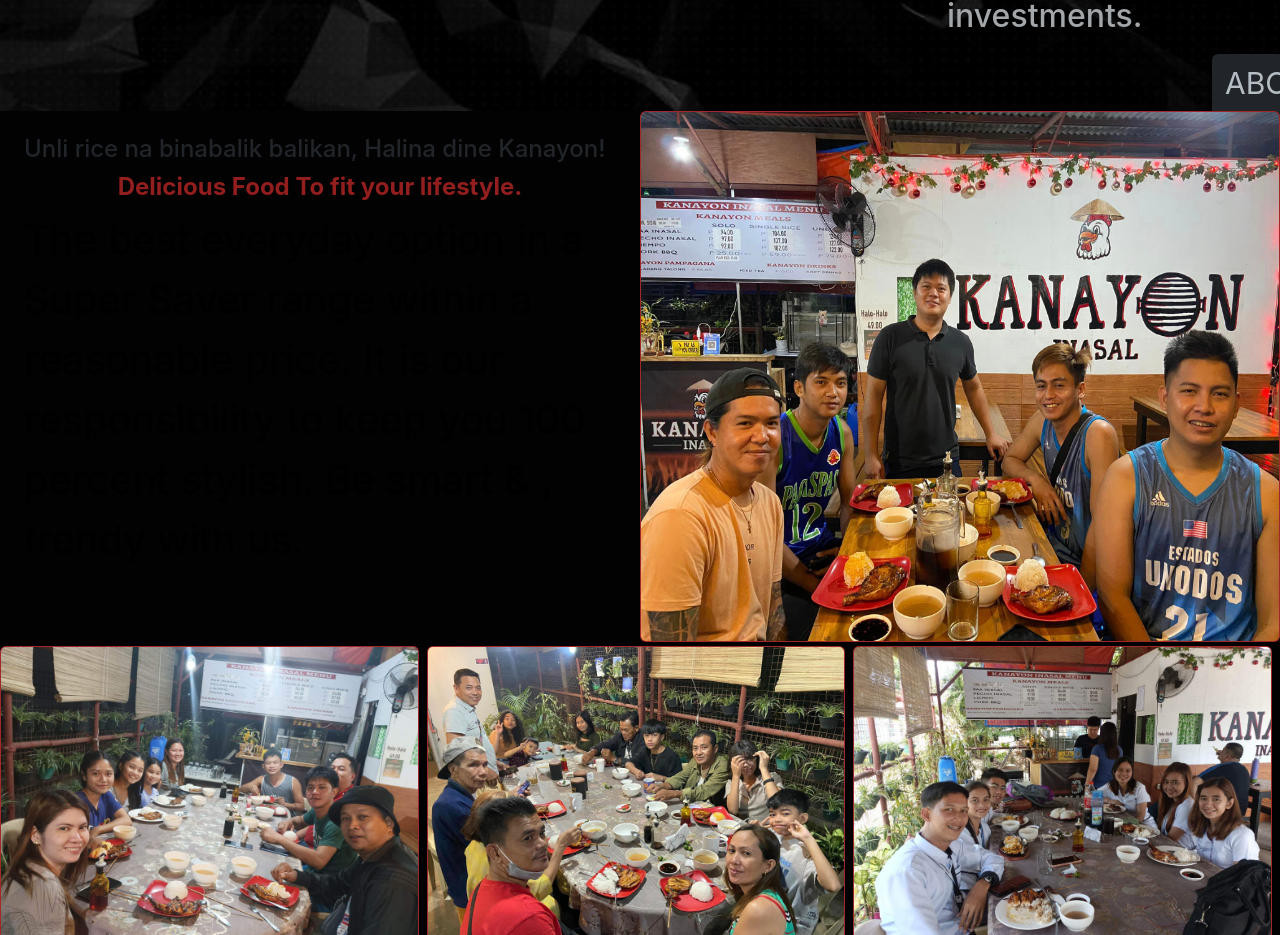
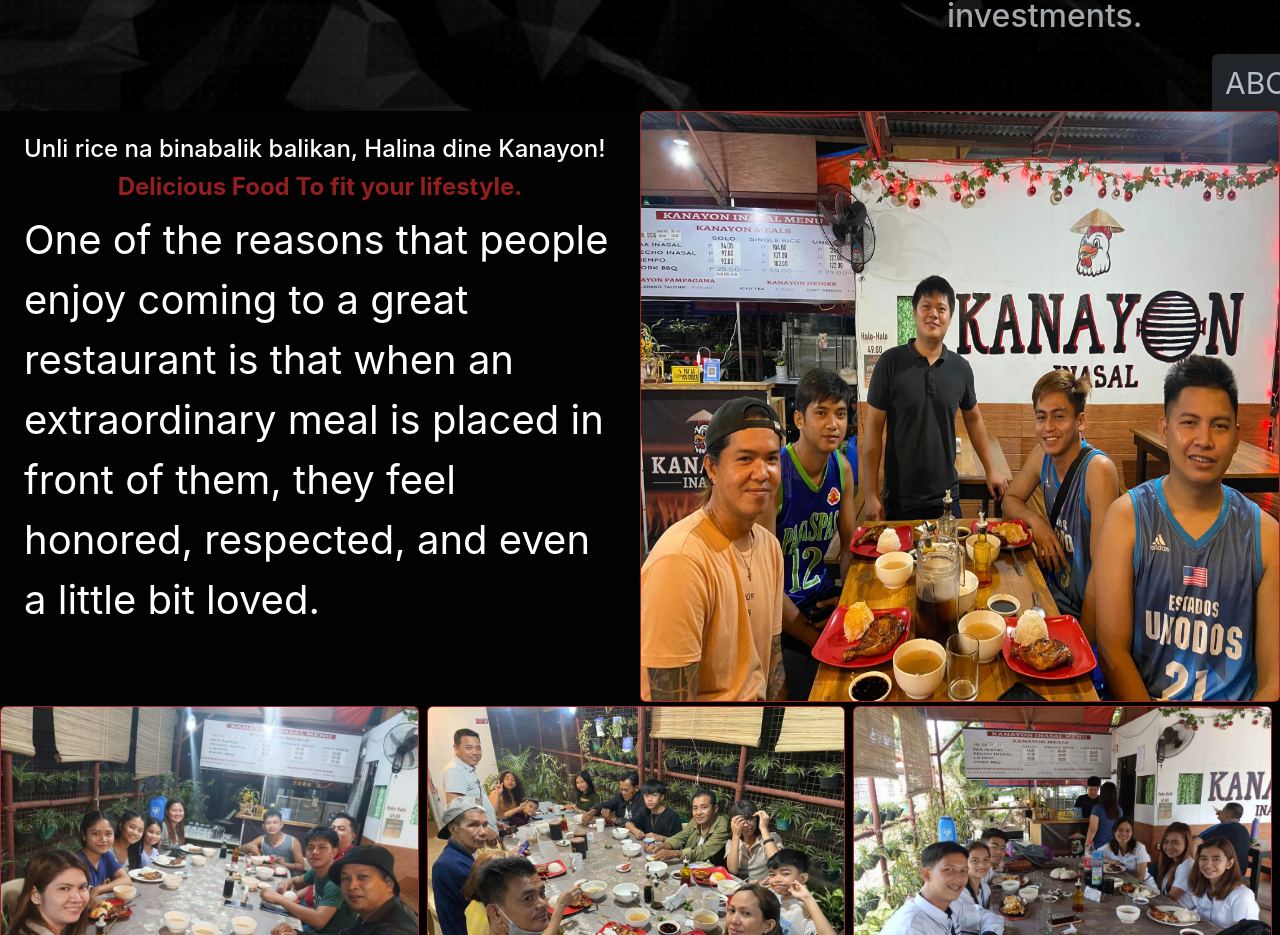
Before and after one commit to kobellanes/Kanayon-FE-RestaurantSystem, a React (Create React App) app in the folder kanayon_arms/: page / in a window 1280 px wide. Shown: the part 857-1792 px from the top of the page. Built offline with nearby package versions, Linux system fonts and the light colour scheme.

Commit message:
Tag line added

```diff
--- a/kanayon_arms/src/components/HomePage/HomePage.js
+++ b/kanayon_arms/src/components/HomePage/HomePage.js
@@ -49,12 +49,11 @@
 
                             <div className="bg-300 p-4 h-100 d-flex flex-column justify-content-center">
 
-                                <h4 className="text-800">Unli rice na binabalik balikan, Halina dine Kanayon!</h4>
+                                <h4 className="text-800 text-white">Unli rice na binabalik balikan, Halina dine Kanayon!</h4>
 
                                 <h1 className="fw-bold lh-sm fs-4 fs-lg-5 fs-xl-6">Delicious Food To fit your lifestyle.</h1>
 
-                                <p className="mb-5 fs-1 text-black">The best everyday option in a Super Saver range within a reasonable price. It is our
-                                    responsibility to keep you 100 percent stylish. Be smart &amp; , trendy with us.</p>
+                                <p className="mb-5 fs-1 text-white">One of the reasons that people enjoy coming to a great restaurant is that when an extraordinary meal is placed in front of them, they feel honored, respected, and even a little bit loved.</p>
                             </div>
 
                         </div>
```
